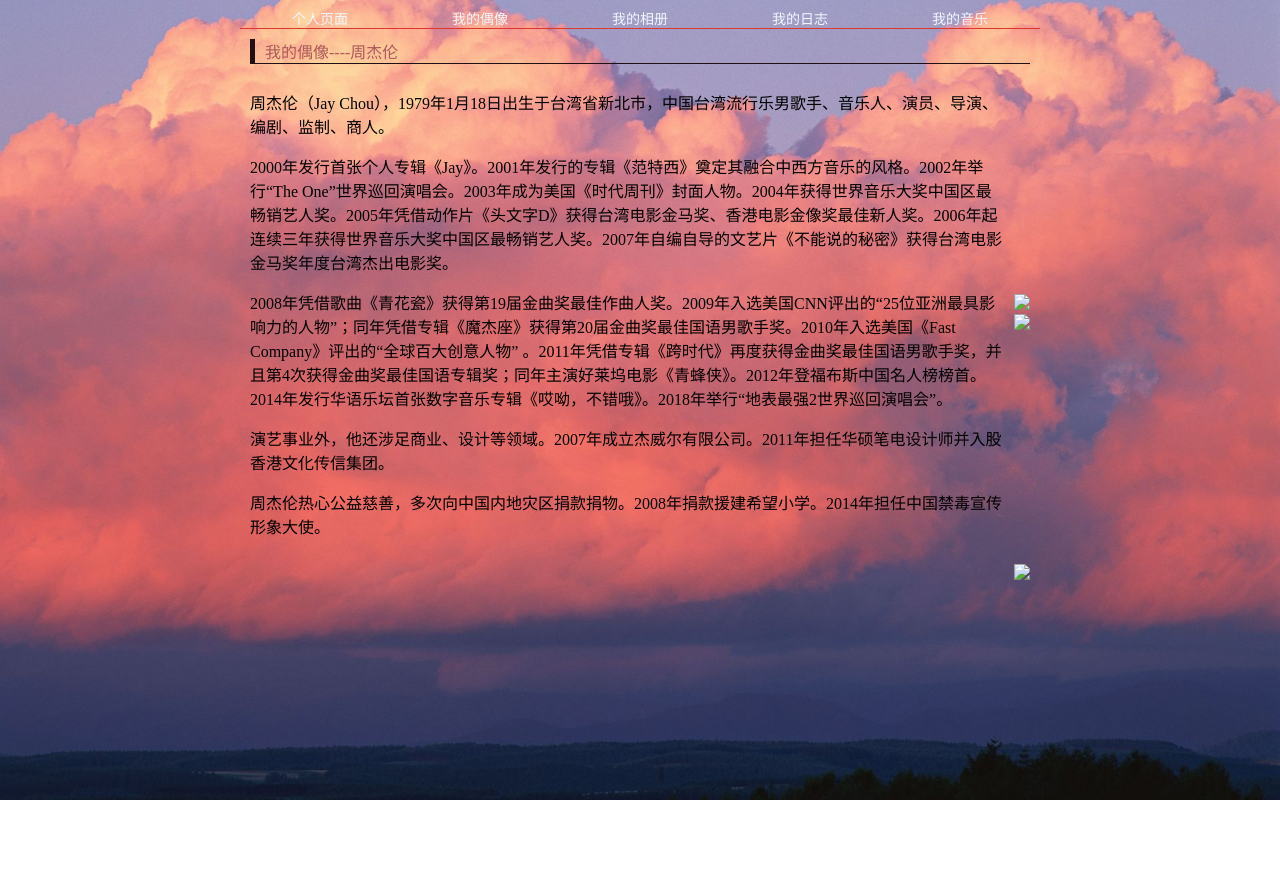
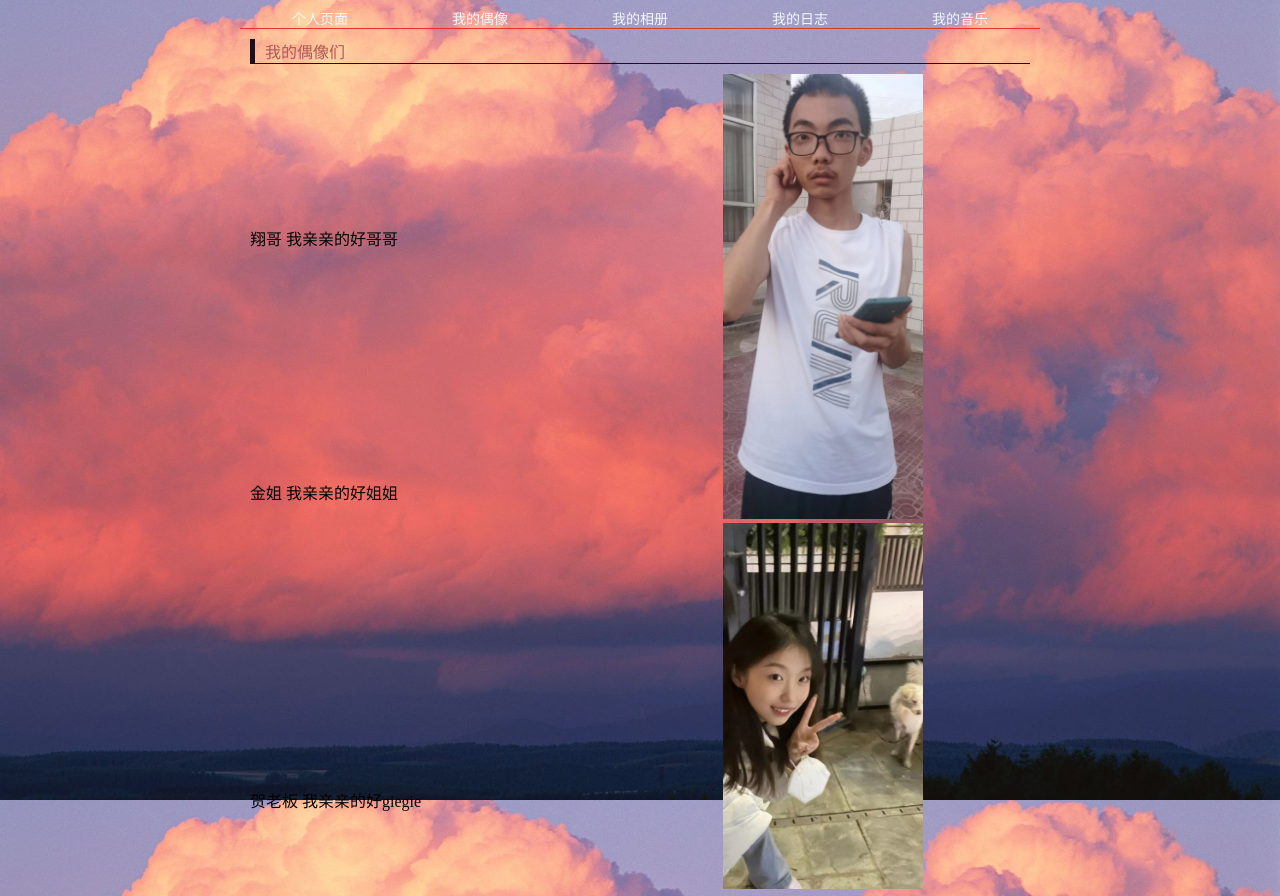
Before and after one commit to xyc-jianhanfeng/shangpengbin, a plain HTML site: page haoyou.html in a window 1280 px wide. Shown: the top 896 px of the page. Before the commit the page ends 800 px from the top, so only its background shows below. Drawn offline with Linux system fonts and the light colour scheme; files that its build step writes are made by us from their sources.

Commit message:
2次提交

```diff
--- a/haoyou.html
+++ b/haoyou.html
@@ -41,37 +41,34 @@
             <td>
                 <table width="800" border="0" cellspacing="10" cellpadding="0">
                     <tr>
-                        <td colspan="2">
-                            <div class="title">我的偶像----周杰伦</div>
+                        <td colspan="8">
+                            <div class="title">我的偶像们</div>
                         </td>
+
                     </tr>
                     <tr>
                         <td>
-                            <p>周杰伦（Jay Chou），1979年1月18日出生于台湾省新北市，中国台湾流行乐男歌手、音乐人、演员、导演、编剧、监制、商人。</p>
-                            <p>2000年发行首张个人专辑《Jay》。2001年发行的专辑《范特西》奠定其融合中西方音乐的风格。2002年举行“The
-                                One”世界巡回演唱会。2003年成为美国《时代周刊》封面人物。2004年获得世界音乐大奖中国区最畅销艺人奖。2005年凭借动作片《头文字D》获得台湾电影金马奖、香港电影金像奖最佳新人奖。2006年起连续三年获得世界音乐大奖中国区最畅销艺人奖。2007年自编自导的文艺片《不能说的秘密》获得台湾电影金马奖年度台湾杰出电影奖。
-                            </p>
-                            <p>2008年凭借歌曲《青花瓷》获得第19届金曲奖最佳作曲人奖。2009年入选美国CNN评出的“25位亚洲最具影响力的人物”；同年凭借专辑《魔杰座》获得第20届金曲奖最佳国语男歌手奖。2010年入选美国《Fast
-                                Company》评出的“全球百大创意人物”
-                                。2011年凭借专辑《跨时代》再度获得金曲奖最佳国语男歌手奖，并且第4次获得金曲奖最佳国语专辑奖；同年主演好莱坞电影《青蜂侠》。2012年登福布斯中国名人榜榜首。2014年发行华语乐坛首张数字音乐专辑《哎呦，不错哦》。2018年举行“地表最强2世界巡回演唱会”。
-                            </p>
-                            <p>演艺事业外，他还涉足商业、设计等领域。2007年成立杰威尔有限公司。2011年担任华硕笔电设计师并入股香港文化传信集团。 </p>
-                            <p>周杰伦热心公益慈善，多次向中国内地灾区捐款捐物。2008年捐款援建希望小学。2014年担任中国禁毒宣传形象大使。 </p>
+                            <br><br><br><br>
+                            <p>翔哥 我亲亲的好哥哥</p><br><br><br><br><br><br><br><br><br><br><br>
+                            <p>金姐 我亲亲的好姐姐</p><br><br><br><br><br><br><br><br><br><br><br><br><br><br>
+                            <p>贺老板 我亲亲的好giegie</p>
                         </td>
+
+
                         <td>
                             <table width="100%" border="0" cellspacing="0" cellpadding="0">
                                 <tr>
-                                    <td align="center"><img src="images/a2.jpg" width="200" border="0" /></td>
+                                    <td align="center"><img src="./picture/xiangge.jpg" width="200" border="0" /></td>
                                 </tr>
                                 <tr>
-                                    <td align="center"><img src="images/a4.jpg" width="200" border="0" /></td>
+                                    <td align="center"><img src="./picture/jinjie.jpg" width="200" border="0" /></td>
                                 </tr>
                             </table>
                         </td>
                     </tr>
                     <tr>
                         <td>&nbsp;</td>
-                        <td align="center"><img src="images/015.jpg" width="200" border="0" /></td>
+                        <td align="center"><img src="./picture/helaoban.jpg" width="200" border="0" /></td>
                     </tr>
                 </table>
             </td>
```
Also changed, not shown: rizhi.html (+5 -5 lines), yinyue.html (+1 -1 lines), picture/helaoban.jpg (added), picture/jinjie.jpg (added), picture/xiangge.jpg (added), 1 other file.
